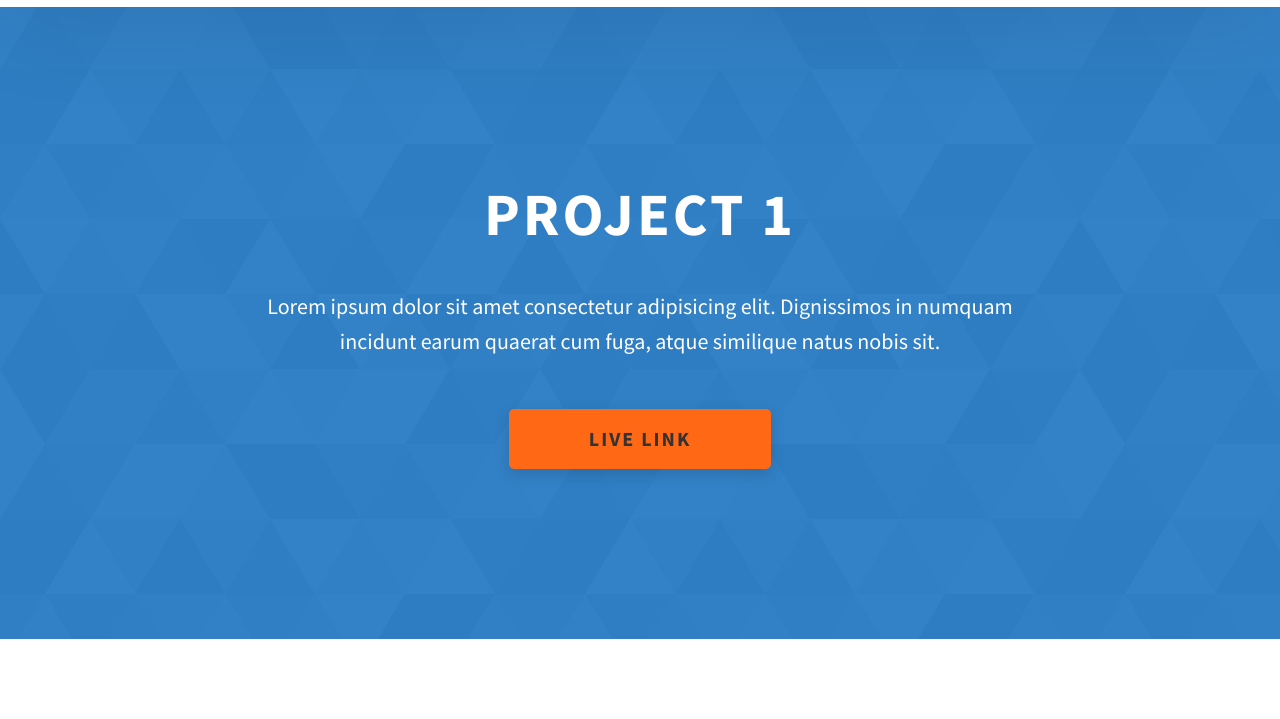
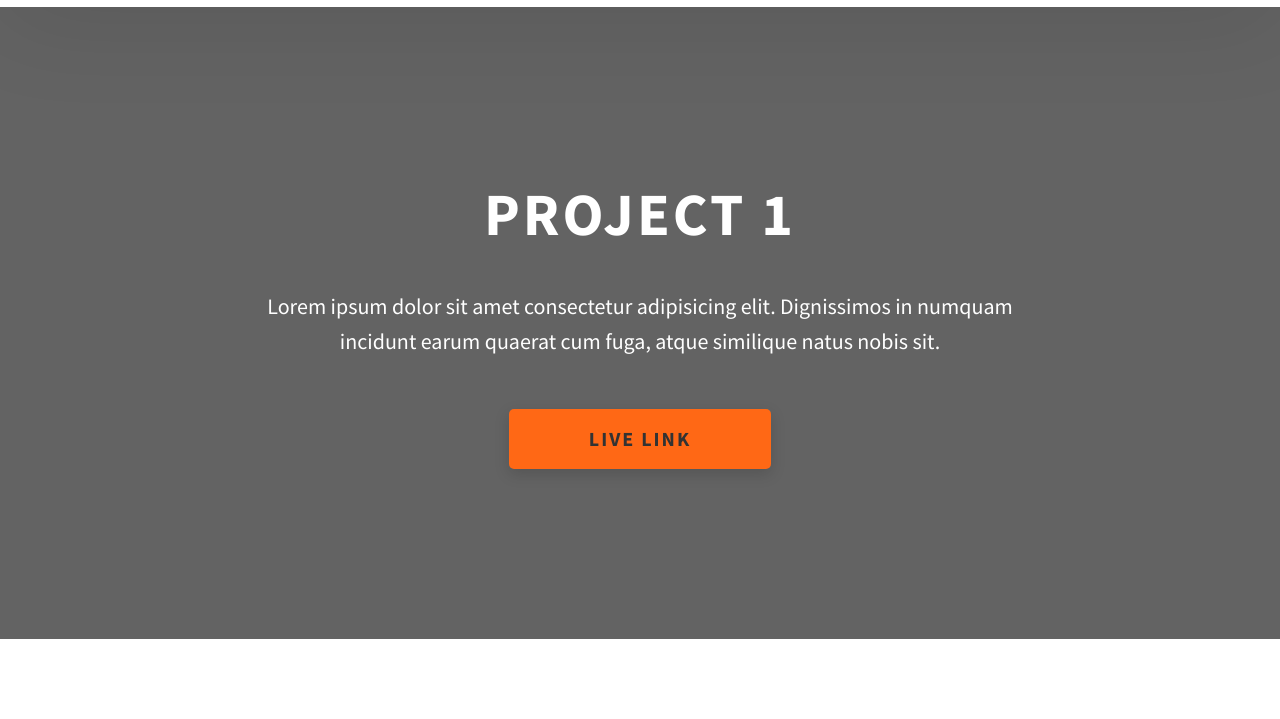
Before and after one commit to DigitalPurgatory/Digital, a website: page project-1.html in a window 1280 px wide. Shown: the part 81-800 px from the top of the page. Drawn offline with Linux system fonts and the light colour scheme.

Commit message:
Background Fix
background fix on contact section

```diff
--- a/css/style.css
+++ b/css/style.css
@@ -429,7 +429,7 @@ textarea {
 
 .project-cs-hero {
   color: #fff;
-  background: linear-gradient(to right, rgba(0, 98, 185, 0.8), rgba(0, 98, 185, 0.8)), url(../../assets/svg/common-bg.svg);
+  background: linear-gradient(to right, rgba(99, 99, 99, 1), rgba(99, 99, 99, 1)), url(../../assets/svg/common-bg.svg);
   background-size: cover;
   background-position: center;
   position: relative; }
```
